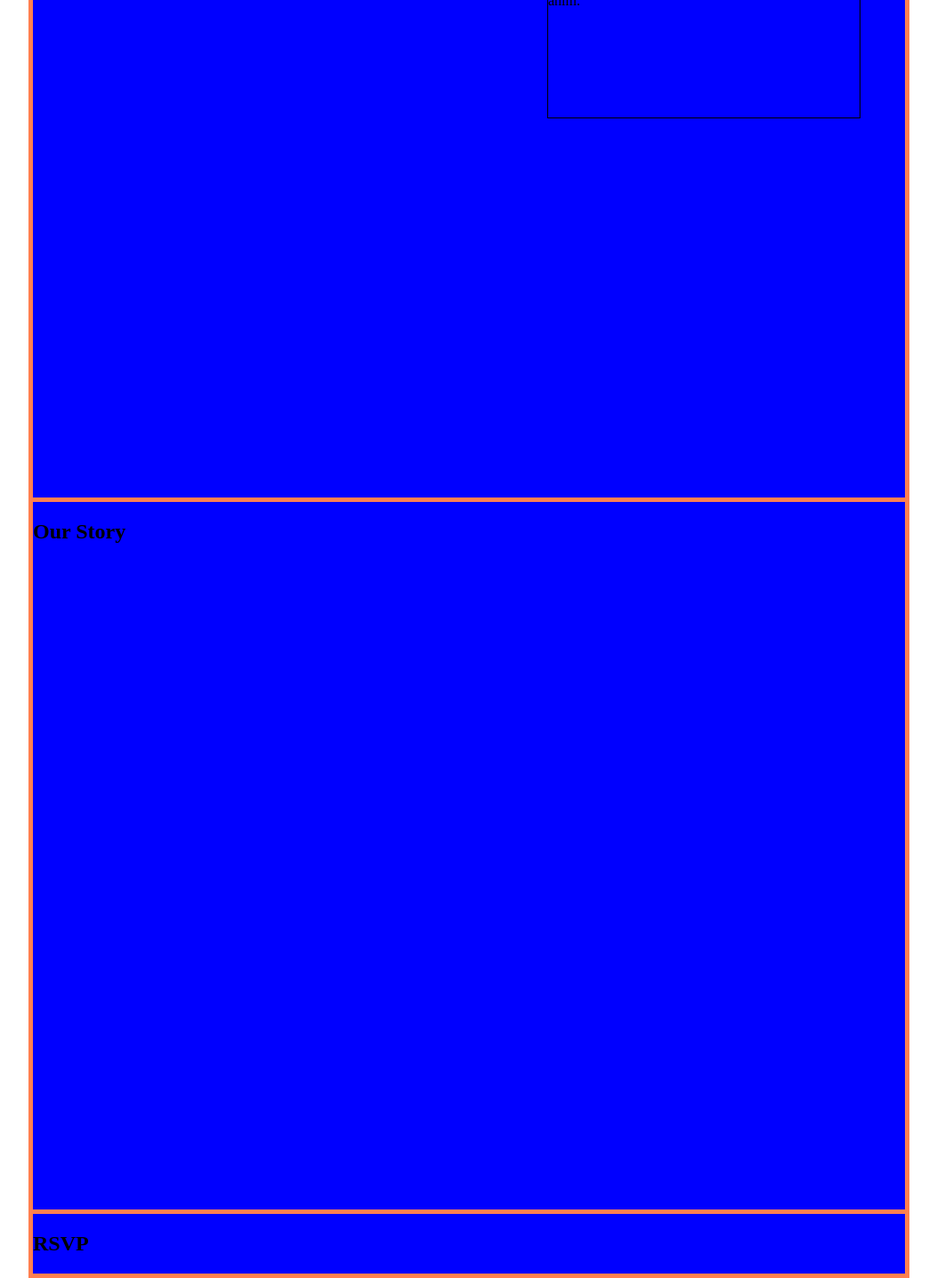
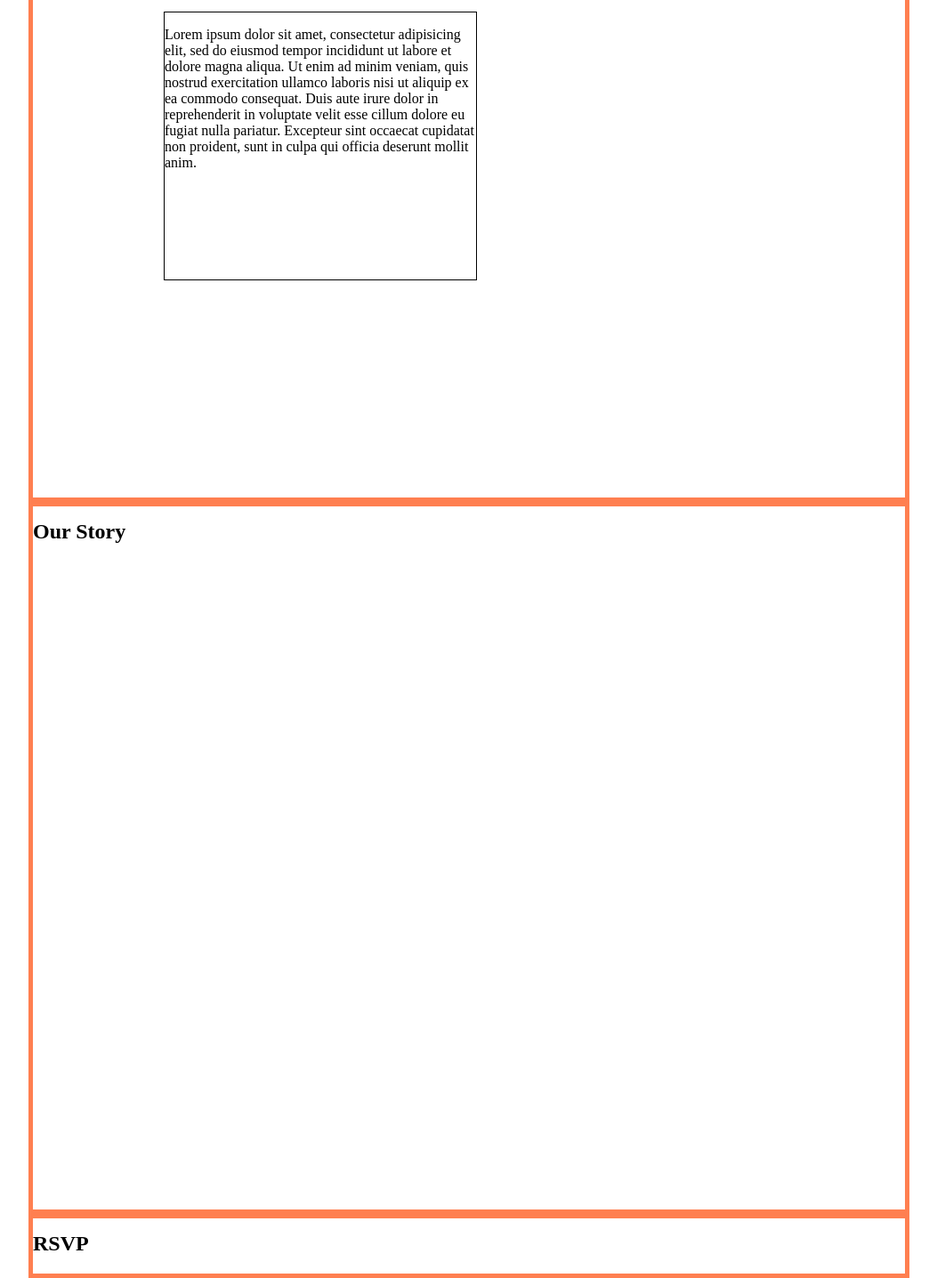
Before and after one commit to alex-mac/Wedding, a PHP site: page / in a window 1280 px wide. Shown: the part 1041-2477 px from the top of the page at 89% size, without its empty margins (113-1166 px from the left). Run offline with PHP 8.4, Linux system fonts and the light colour scheme; some libraries are stand-ins or nearby versions; some web fonts are replaced.

Commit message:
tweak color and imageg

```diff
--- a/css/style.css
+++ b/css/style.css
@@ -17,7 +17,6 @@ section {
 .content {
   max-width: 980px;
   border: 5px solid coral;
-  background: blue;
   margin: 0 auto;
   height: 100%;
   position: relative;
@@ -58,7 +57,7 @@ nav.scrolled { /* This will only take place when the navbar reaches the set poin
   z-index: 99;
   /*top:10px;*/
   left:0;
-  background: DeepSkyBlue;
+  background: white;
   transition: 0.3s;
   box-shadow: 0 0 1px 0 gray;
 }
@@ -76,7 +75,9 @@ header nav ul li {
 
 #message {
   position: absolute;
-  right: 50px;
+  top: 50%;
+  transform: translate(0, -50%);
+  left: 15%;
   width: 350px;
   height: 300px;
   border: 1px solid black;
--- a/index.html
+++ b/index.html
@@ -23,7 +23,9 @@
           </ul>
         </nav>
       </header>
-      <section>
+      <section
+      class="parallax-window" data-parallax="scroll" data-image-src="
+      http://blog.peerform.com/wp-content/uploads/2015/05/wedding-loan-bad-credit-image.jpg">
         <div id="about-us" class="content">
           <h2>About Us</h2>
           <div id="message">
```
